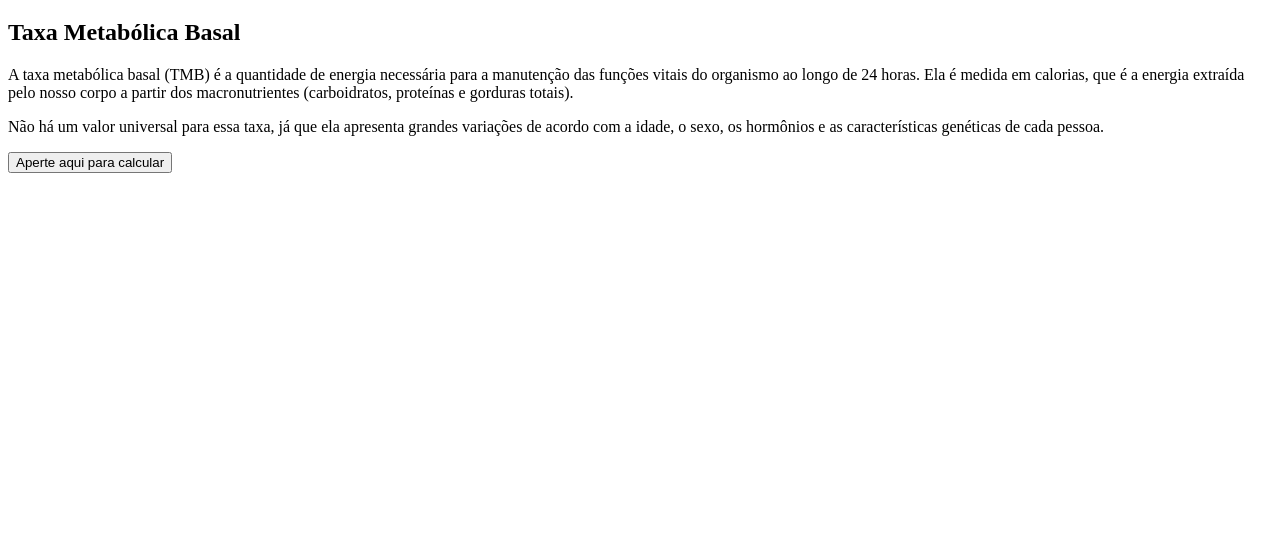
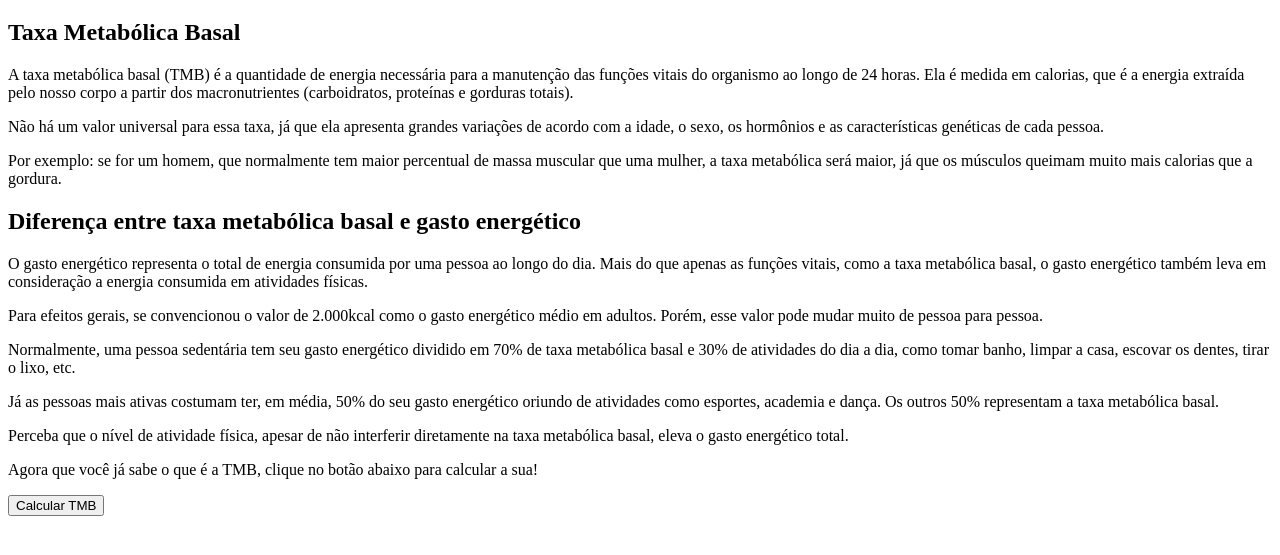
Before and after one commit to vitorc1990/projetoFitness, a website: page public/tmb.html in a window 1280 px wide. Shown: the part 61-616 px from the top of the page. Drawn offline with Linux system fonts and the light colour scheme.

Commit message:
Alterando o texto sobre TMB

```diff
--- a/public/tmb.html
+++ b/public/tmb.html
@@ -11,7 +11,14 @@
     <h2>Taxa Metabólica Basal</h2>
     <p>A taxa metabólica basal (TMB) é a quantidade de energia necessária para a manutenção das funções vitais do organismo ao longo de 24 horas. Ela é medida em calorias, que é a energia extraída pelo nosso corpo a partir dos macronutrientes (carboidratos, proteínas e gorduras totais). </p>
     <p>Não há um valor universal para essa taxa, já que ela apresenta grandes variações de acordo com a idade, o sexo, os hormônios e as características genéticas de cada pessoa. </p>
-
-    <button onclick="window.location.href = 'http://localhost:4000/calculadora/tmb/calculadoratmb';">Aperte aqui para calcular</button>
+    <p>Por exemplo: se for um homem, que normalmente tem maior percentual de massa muscular que uma mulher, a taxa metabólica será maior, já que os músculos queimam muito mais calorias que a gordura.</p>
+    <h2>Diferença entre taxa metabólica basal e gasto energético</h2>
+    <p>O gasto energético representa o total de energia consumida por uma pessoa ao longo do dia. Mais do que apenas as funções vitais, como a taxa metabólica basal, o gasto energético também leva em consideração a energia consumida em atividades físicas.</p>
+    <p>Para efeitos gerais, se convencionou o valor de 2.000kcal como o gasto energético médio em adultos. Porém, esse valor pode mudar muito de pessoa para pessoa.</p>
+    <p>Normalmente, uma pessoa sedentária tem seu gasto energético dividido em 70% de taxa metabólica basal e 30% de atividades do dia a dia, como tomar banho, limpar a casa, escovar os dentes, tirar o lixo, etc.</p>
+    <p>Já as pessoas mais ativas costumam ter, em média, 50% do seu gasto energético oriundo de atividades como esportes, academia e dança. Os outros 50% representam a taxa metabólica basal. </p>
+    <p>Perceba que o nível de atividade física, apesar de não interferir diretamente na taxa metabólica basal, eleva o gasto energético total.</p>
+    <p> Agora que você já sabe o que é a TMB, clique no botão abaixo para calcular a sua!</p>
+    <button onclick="window.location.href = 'http://localhost:4000/calculadora/tmb/calculadoratmb';">Calcular TMB</button>
 </body>
 </html>
```
